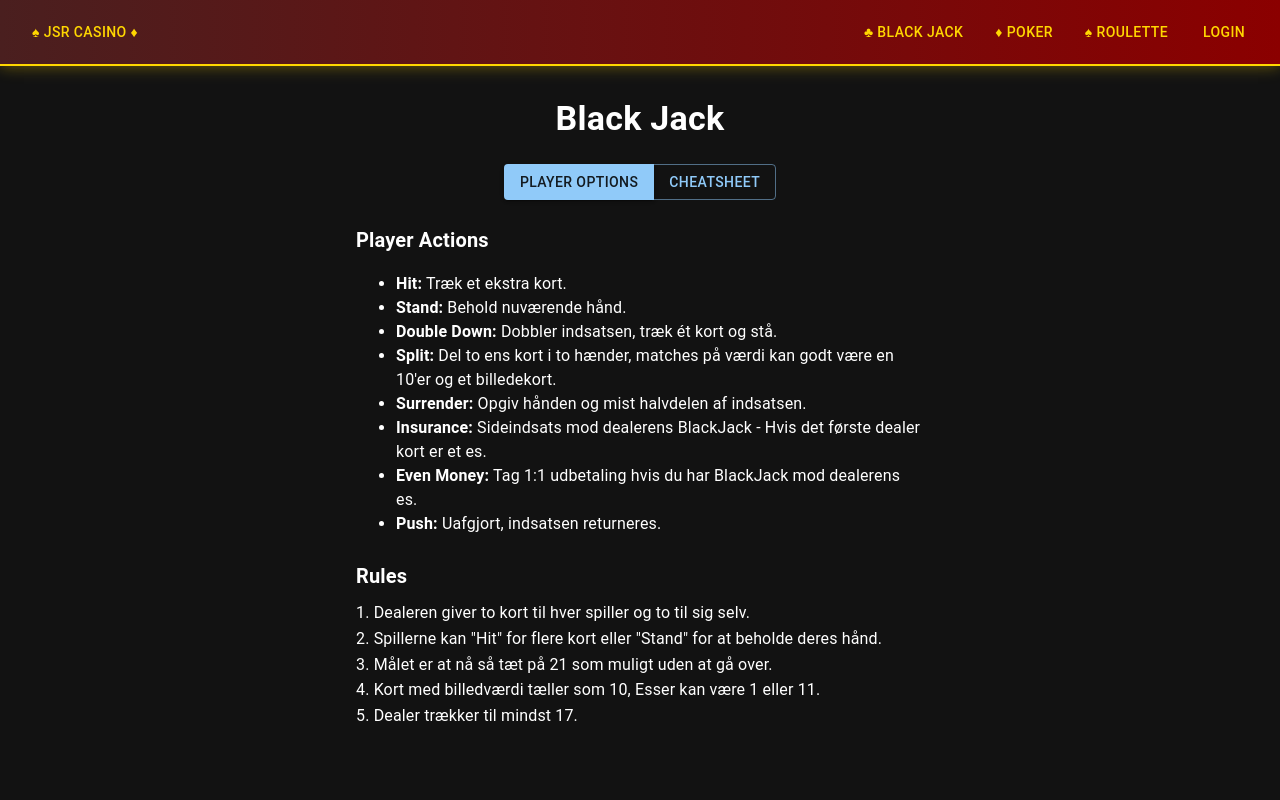
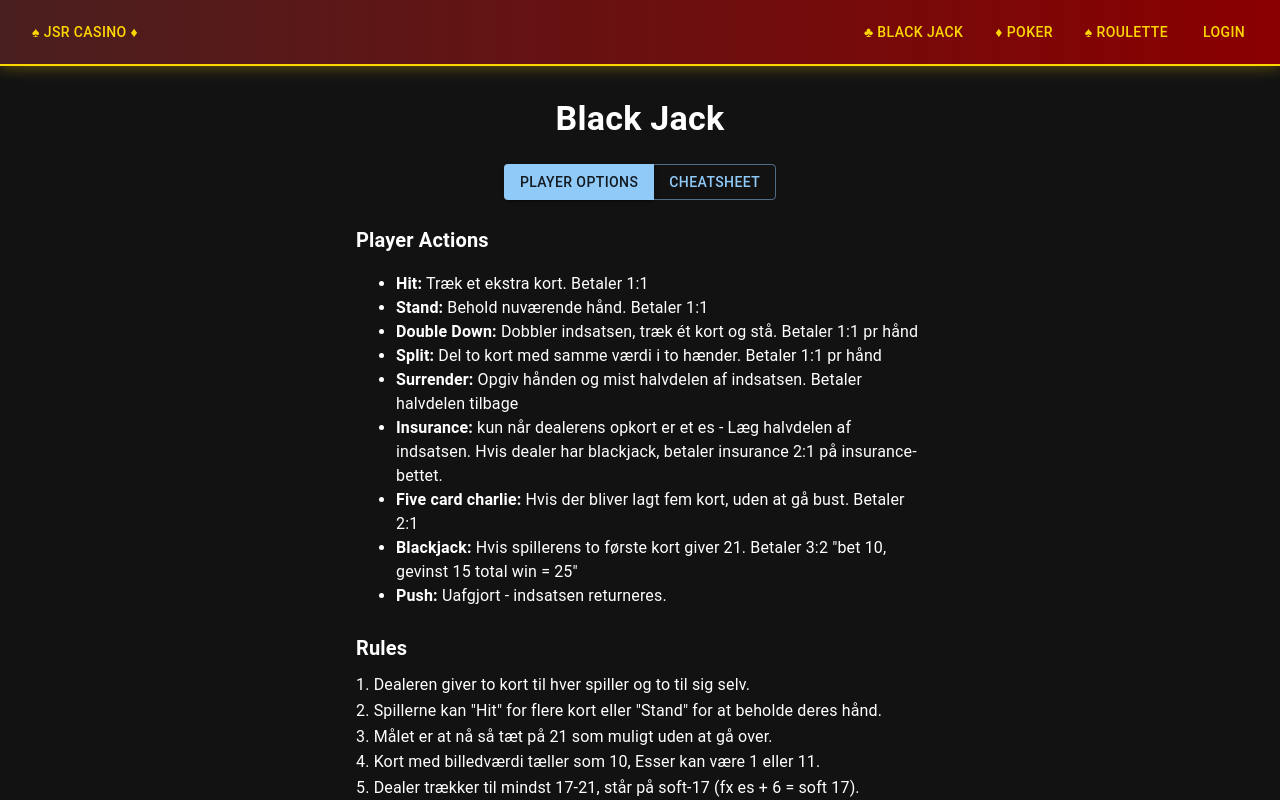
Before and after one commit to Janussr/poker-board, a Next.js app: page /blackjack in a window 1280 px wide. Built offline with nearby package versions, Linux system fonts and the light colour scheme.

Commit message:
Add payouts & probability of busting

```diff
--- a/src/app/blackjack/page.tsx
+++ b/src/app/blackjack/page.tsx
@@ -13,7 +13,7 @@ export default function BlackJackPage() {
                 variant="h4"
                 sx={{ mb: 3, textAlign: "center", fontWeight: "bold" }}
             >
-                 Black Jack
+                Black Jack
             </Typography>
 
             {/* Knapper til at skifte mellem tabs */}
@@ -35,6 +35,22 @@ export default function BlackJackPage() {
             {/* Indhold */}
             {activeTab === "cheatsheet" && (
                 <Box sx={{ textAlign: "center" }}>
+                    <Typography variant="h6" sx={{ fontWeight: "bold", mb: 1 }}>
+                        Player hand vs busting
+                    </Typography>
+                    <ul style={{ listStyle: 'none', paddingLeft: 0 }}>
+                        <li><strong>Player Hand Total 21:</strong> Probability of Busting 100%</li>
+                        <li><strong>Player Hand Total 20:</strong> Probability of Busting 92%</li>
+                        <li><strong>Player Hand Total 19:</strong> Probability of Busting 85%</li>
+                        <li><strong>Player Hand Total 18:</strong> Probability of Busting 77%</li>
+                        <li><strong>Player Hand Total 17:</strong> Probability of Busting 69%</li>
+                        <li><strong>Player Hand Total 16:</strong> Probability of Busting 62%</li>
+                        <li><strong>Player Hand Total 15:</strong> Probability of Busting 58%</li>
+                        <li><strong>Player Hand Total 14:</strong> Probability of Busting 56%</li>
+                        <li><strong>Player Hand Total 13:</strong> Probability of Busting 39%</li>
+                        <li><strong>Player Hand Total 12:</strong> Probability of Busting 31%</li>
+                    </ul>
+
                     {/* SKIFT TIL BLACK JACK BILLEDE */}
                     <Image
                         src="/images/black-jack-cheatsheet.jpg"
@@ -43,7 +59,11 @@ export default function BlackJackPage() {
                         height={300}
                         style={{ width: "100%", height: "auto", margin: "0 auto" }}
                     />
+
+
                 </Box>
+
+
             )}
 
             {/* Player Options */}
@@ -53,14 +73,15 @@ export default function BlackJackPage() {
                         Player Actions
                     </Typography>
                     <ul>
-                        <li><strong>Hit:</strong> Træk et ekstra kort.</li>
-                        <li><strong>Stand:</strong> Behold nuværende hånd.</li>
-                        <li><strong>Double Down:</strong> Dobbler indsatsen, træk ét kort og stå.</li>
-                        <li><strong>Split:</strong> Del to ens kort i to hænder, matches på værdi kan godt være en 10'er og et billedekort.</li>
-                        <li><strong>Surrender:</strong> Opgiv hånden og mist halvdelen af indsatsen.</li>
-                        <li><strong>Insurance:</strong> Sideindsats mod dealerens BlackJack - Hvis det første dealer kort er et es.</li>
-                        <li><strong>Even Money:</strong> Tag 1:1 udbetaling hvis du har BlackJack mod dealerens es.</li>
-                        <li><strong>Push:</strong> Uafgjort, indsatsen returneres.</li>
+                        <li><strong>Hit:</strong> Træk et ekstra kort. Betaler 1:1</li>
+                        <li><strong>Stand:</strong> Behold nuværende hånd. Betaler 1:1</li>
+                        <li><strong>Double Down:</strong> Dobbler indsatsen, træk ét kort og stå. Betaler 1:1 pr hånd</li>
+                        <li><strong>Split:</strong> Del to kort med samme værdi i to hænder. Betaler 1:1 pr hånd</li>
+                        <li><strong>Surrender:</strong> Opgiv hånden og mist halvdelen af indsatsen. Betaler halvdelen tilbage</li>
+                        <li><strong>Insurance:</strong> kun når dealerens opkort er et es - Læg halvdelen af indsatsen. Hvis dealer har blackjack, betaler insurance 2:1 på insurance-bettet.</li>
+                        <li><strong>Five card charlie:</strong> Hvis der bliver lagt fem kort, uden at gå bust. Betaler 2:1</li>
+                        <li><strong>Blackjack:</strong> Hvis spillerens to første kort giver 21. Betaler 3:2 "bet 10, gevinst 15 total win = 25"</li>
+                        <li><strong>Push:</strong> Uafgjort - indsatsen returneres.</li>
                     </ul>
 
                     <Typography variant="h6" sx={{ fontWeight: "bold", mt: 3, mb: 1 }}>
@@ -71,7 +92,7 @@ export default function BlackJackPage() {
                         2. Spillerne kan "Hit" for flere kort eller "Stand" for at beholde deres hånd.<br />
                         3. Målet er at nå så tæt på 21 som muligt uden at gå over.<br />
                         4. Kort med billedværdi tæller som 10, Esser kan være 1 eller 11.<br />
-                        5. Dealer trækker til mindst 17.
+                        5. Dealer trækker til mindst 17-21, står på soft-17 (fx es + 6 = soft 17).
                     </Typography>
                 </Box>
             )}
```
